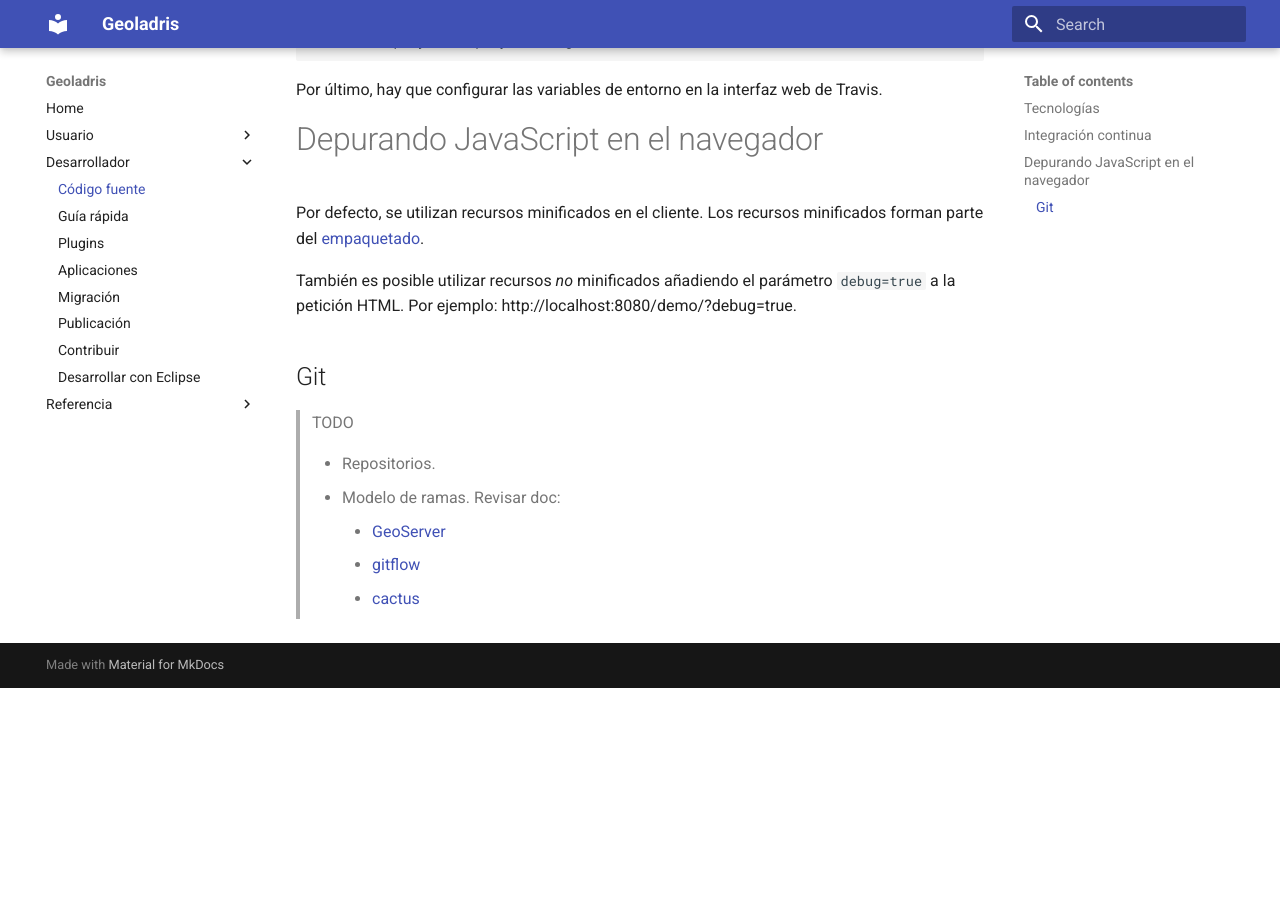
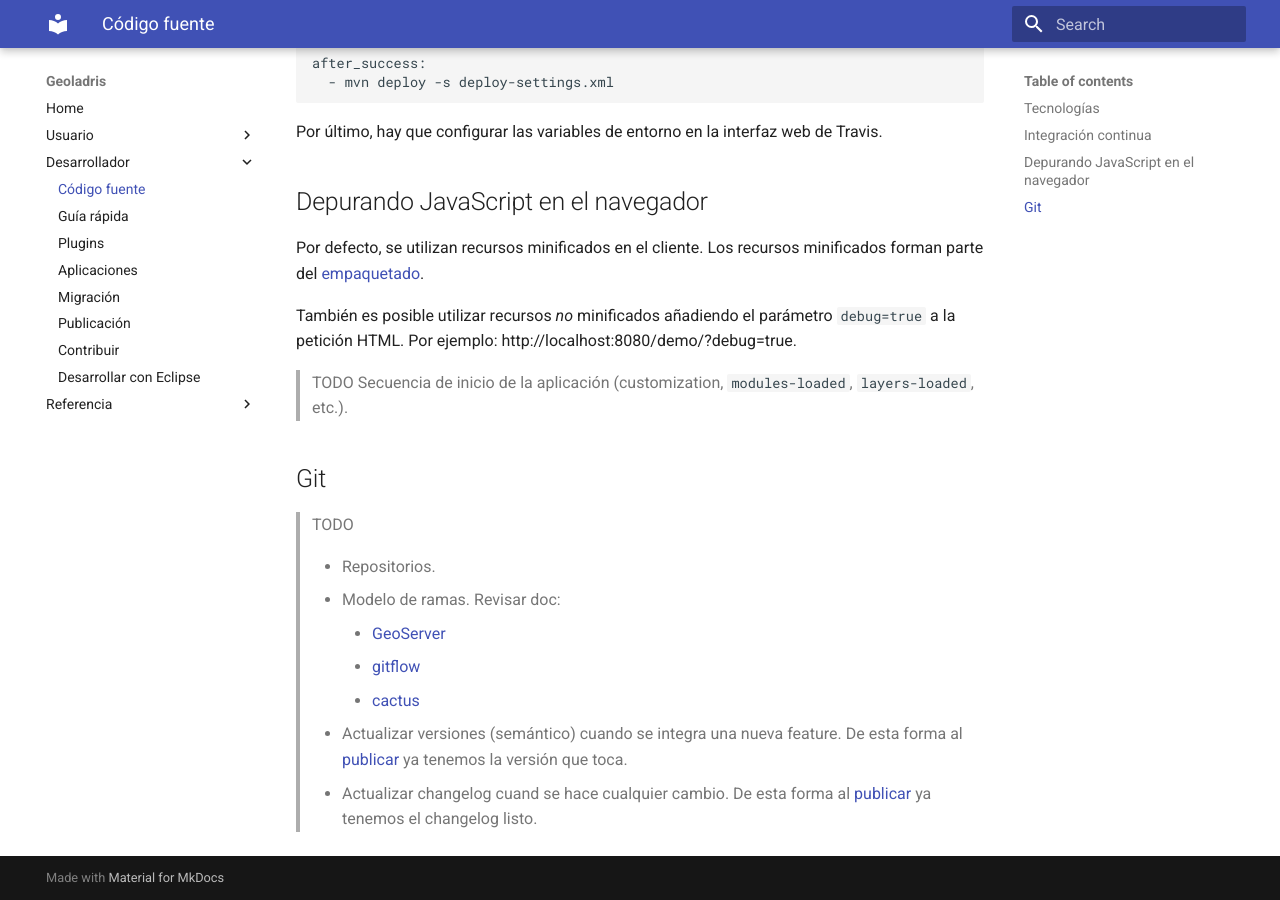
Before and after one commit to geoladris/doc, an MkDocs documentation site: the page built from docs/dev/source_code.md, in a window 1280 px wide and 900 px high, scrolled down 1043 px. Built offline with MkDocs 1.6.1 and Material for MkDocs 9.7.7, drawn with Linux system fonts in a browser that asks for light colours; old or Windows-style settings are respelled for this version of MkDocs; before the commit the page ends 1731 px from its top, so only the background shows below that.

Commit message:
Minor fixes

```diff
--- a/docs/dev/source_code.md
+++ b/docs/dev/source_code.md
@@ -45,11 +45,13 @@ after_success:
 
 Por último, hay que configurar las variables de entorno en la interfaz web de Travis.
 
-# Depurando JavaScript en el navegador
+## Depurando JavaScript en el navegador
 
 Por defecto, se utilizan recursos minificados en el cliente. Los recursos minificados forman parte del [empaquetado](apps.md).
 
 También es posible utilizar recursos *no* minificados añadiendo el parámetro `debug=true` a la petición HTML. Por ejemplo: http://localhost:8080/demo/?debug=true.
+
+> TODO Secuencia de inicio de la aplicación (customization, `modules-loaded`, `layers-loaded`, etc.).
 
 ## Git
 
@@ -60,3 +62,5 @@ También es posible utilizar recursos *no* minificados añadiendo el parámetro
 >     - [GeoServer](http://docs.geoserver.org/stable/en/developer/source.html)
 >     - [gitflow](https://www.atlassian.com/git/tutorials/comparing-workflows#gitflow-workflow)
 >     - [cactus](https://barro.github.io/2016/02/a-succesful-git-branching-model-considered-harmful/)
+> * Actualizar versiones (semántico) cuando se integra una nueva feature. De esta forma al [publicar](releases.md) ya tenemos la versión que toca.
+> * Actualizar changelog cuand se hace cualquier cambio. De esta forma al [publicar](releases.md) ya tenemos el changelog listo.
```
Also changed, not shown: docs/dev/contribute.md (+1 -1 lines).
